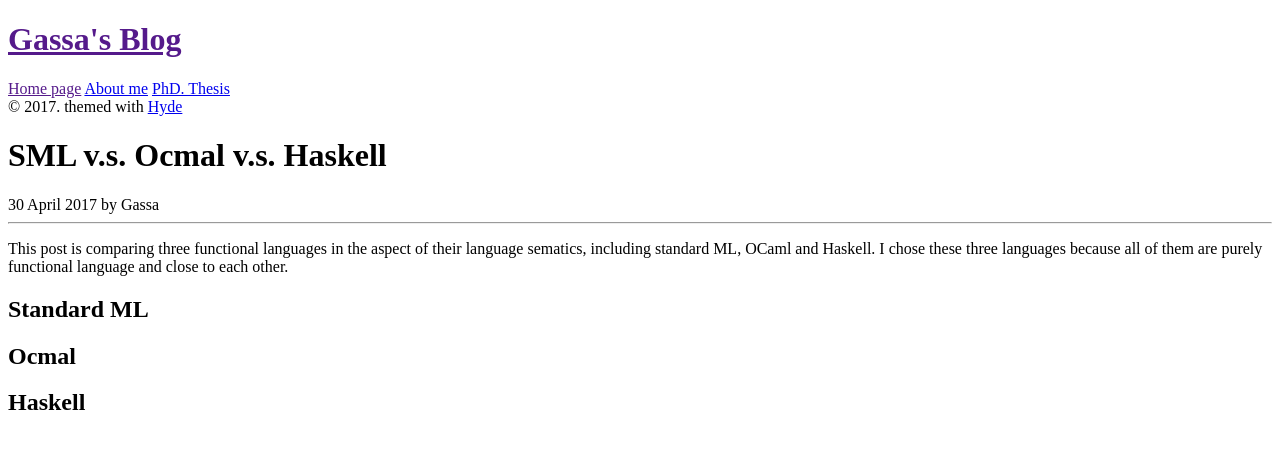
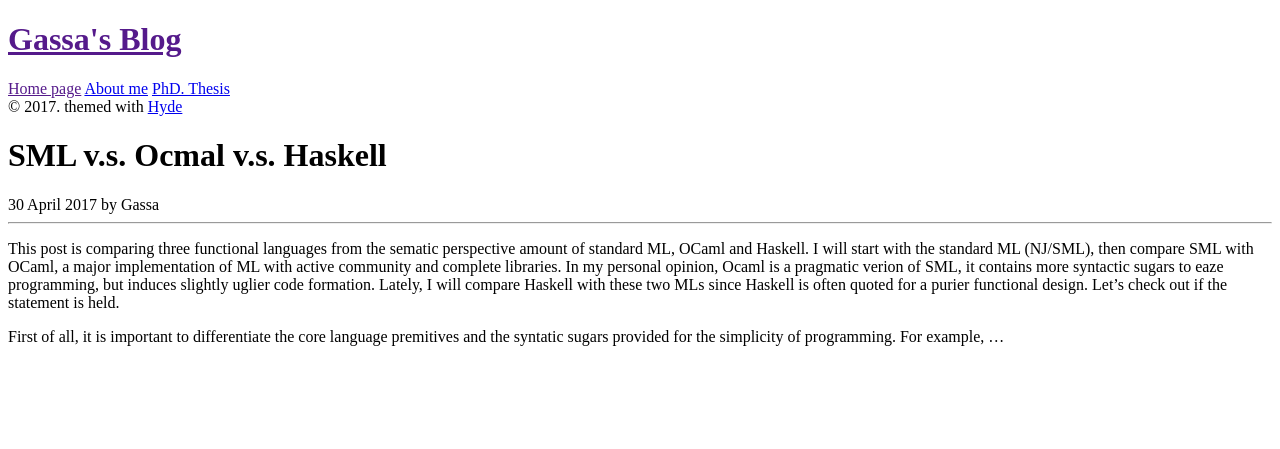
Before and after one commit to gassayy/gassa.github.io, a Jekyll site: the page built from _posts/2017-04-30-functional-program-1.md, in a window 1280 px wide. Shown: the top 449 px of the page. Built offline with Jekyll 4.4.1, drawn with Linux system fonts in a browser that asks for light colours.

Commit message:
edits for fp post

```diff
--- a/_posts/2017-04-30-functional-program-1.md
+++ b/_posts/2017-04-30-functional-program-1.md
@@ -4,15 +4,16 @@ title:  SML v.s. Ocmal v.s. Haskell
 author: gassa
 ---
 
-This post is comparing three functional languages in the aspect of their
-language sematics, including standard ML, OCaml and Haskell. I chose these
-three languages because all of them are purely functional language and close to
-each other.
-
-## Standard ML
+This post is comparing three functional languages from the sematic perspective
+amount of standard ML, OCaml and Haskell. I will start with the standard ML
+(NJ/SML), then compare SML with OCaml, a major implementation of ML with active
+community and complete libraries. In my personal opinion, Ocaml is a pragmatic
+verion of SML, it contains more syntactic sugars to eaze programming, but
+induces slightly uglier code formation. Lately, I will compare Haskell with
+these two MLs since Haskell is often quoted for a purier functional design.
+Let's check out if the statement is held.
 
 
-## Ocmal
-
-
-## Haskell
+First of all, it is important to differentiate the core language premitives and
+the syntatic sugars provided for the simplicity of programming. For example,
+...
```
